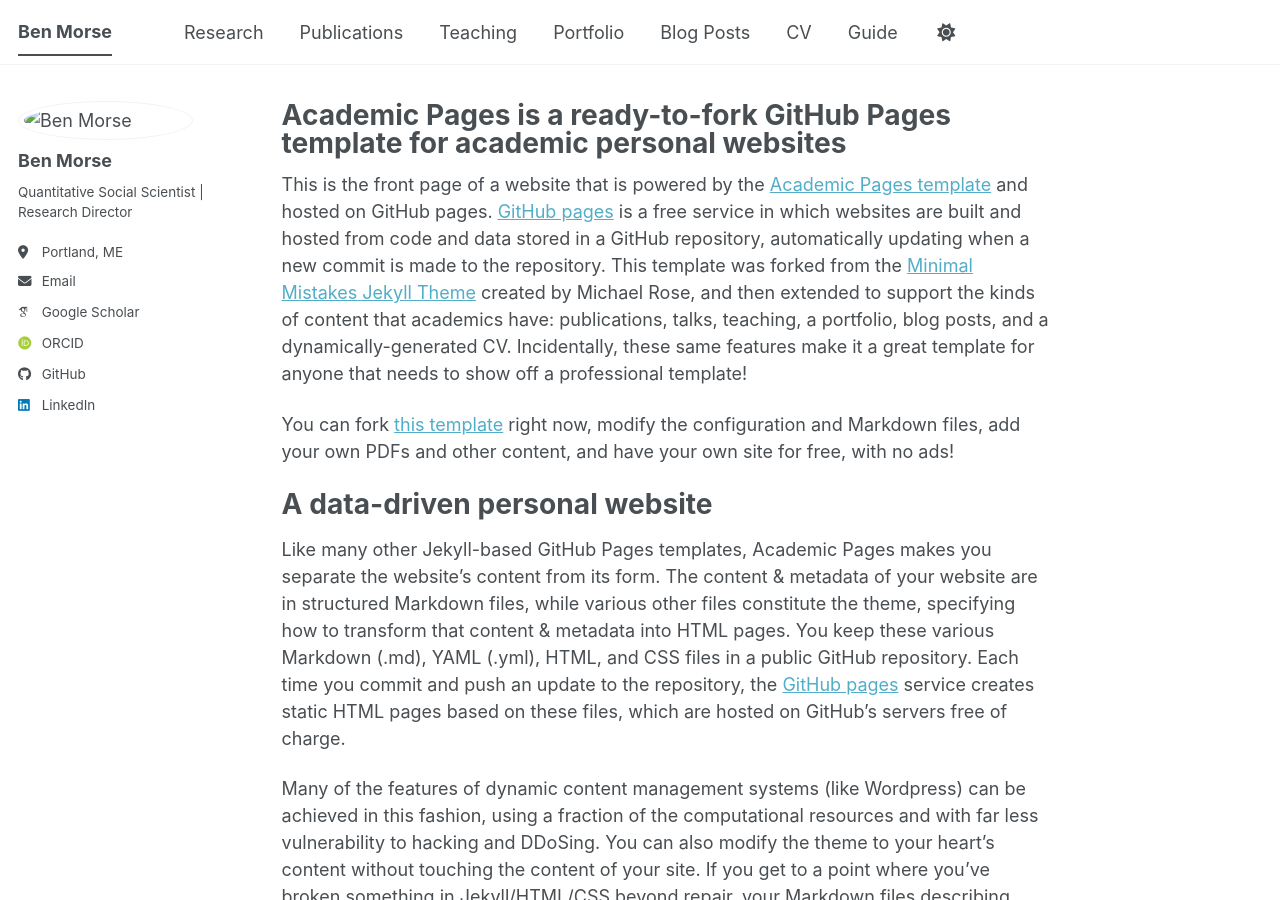
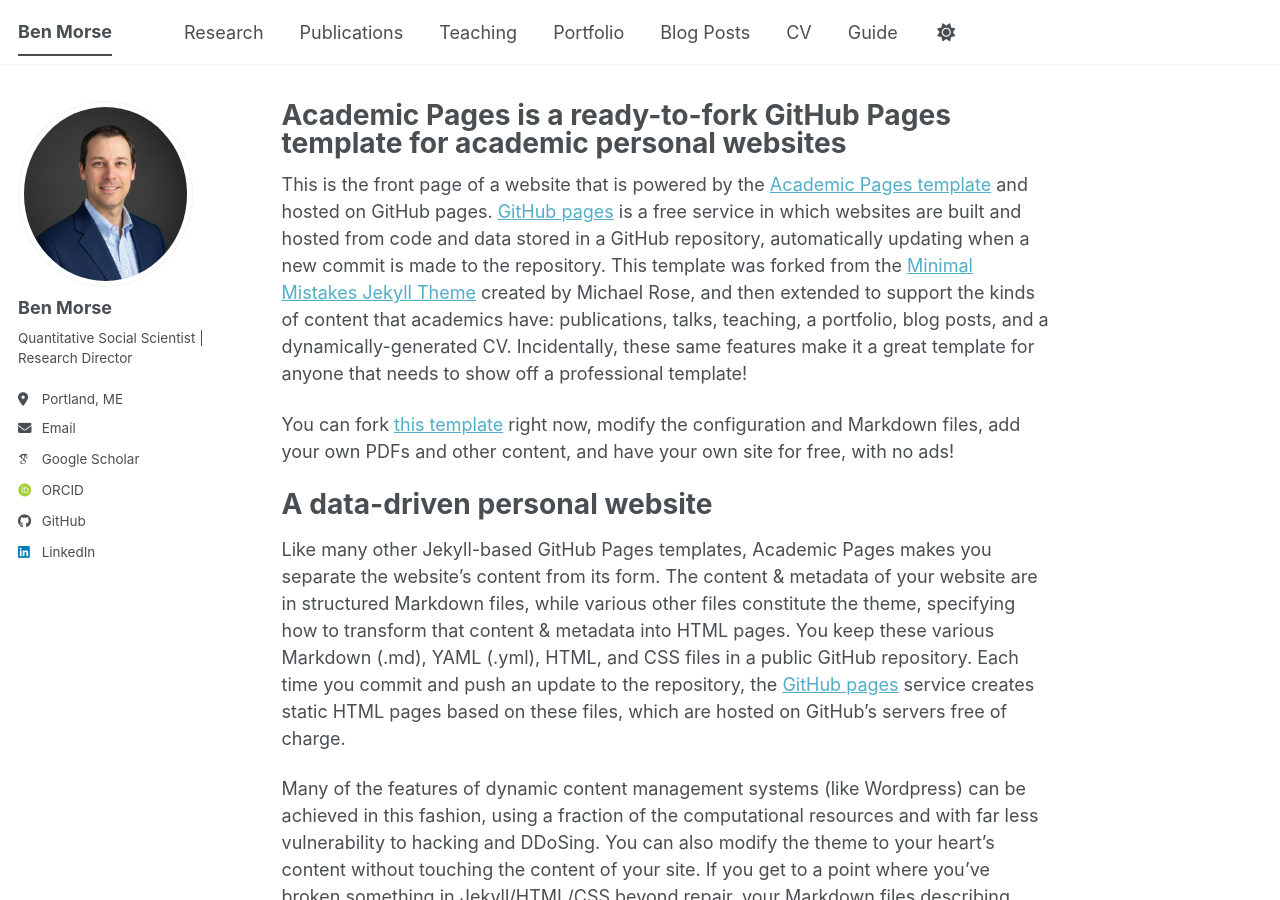
Before and after one commit to bensmorse/bensmorse.github.io, a Jekyll site: the page built from _pages/about.md, in a window 1280 px wide and 900 px high. Built offline with Jekyll 4.4.1, drawn with Linux system fonts in a browser that asks for light colours; some web fonts are replaced; a script bundle is joined from its source files by our own code; library files that are not in the unit come from our copies.

Commit message:
Update _config.yml

```diff
--- a/_config.yml
+++ b/_config.yml
@@ -23,7 +23,7 @@
 #               Additional customization can be done by editing /_includes/author-profile.html
 author:
   # Biographic information
-  avatar           : "/images/bensmorse_profile.png"
+  avatar           : "bensmorse_profile.png"
   name             : "Ben Morse"
   pronouns         : # example: "she/her"
   bio              : "Quantitative Social Scientist | Research Director"
```
